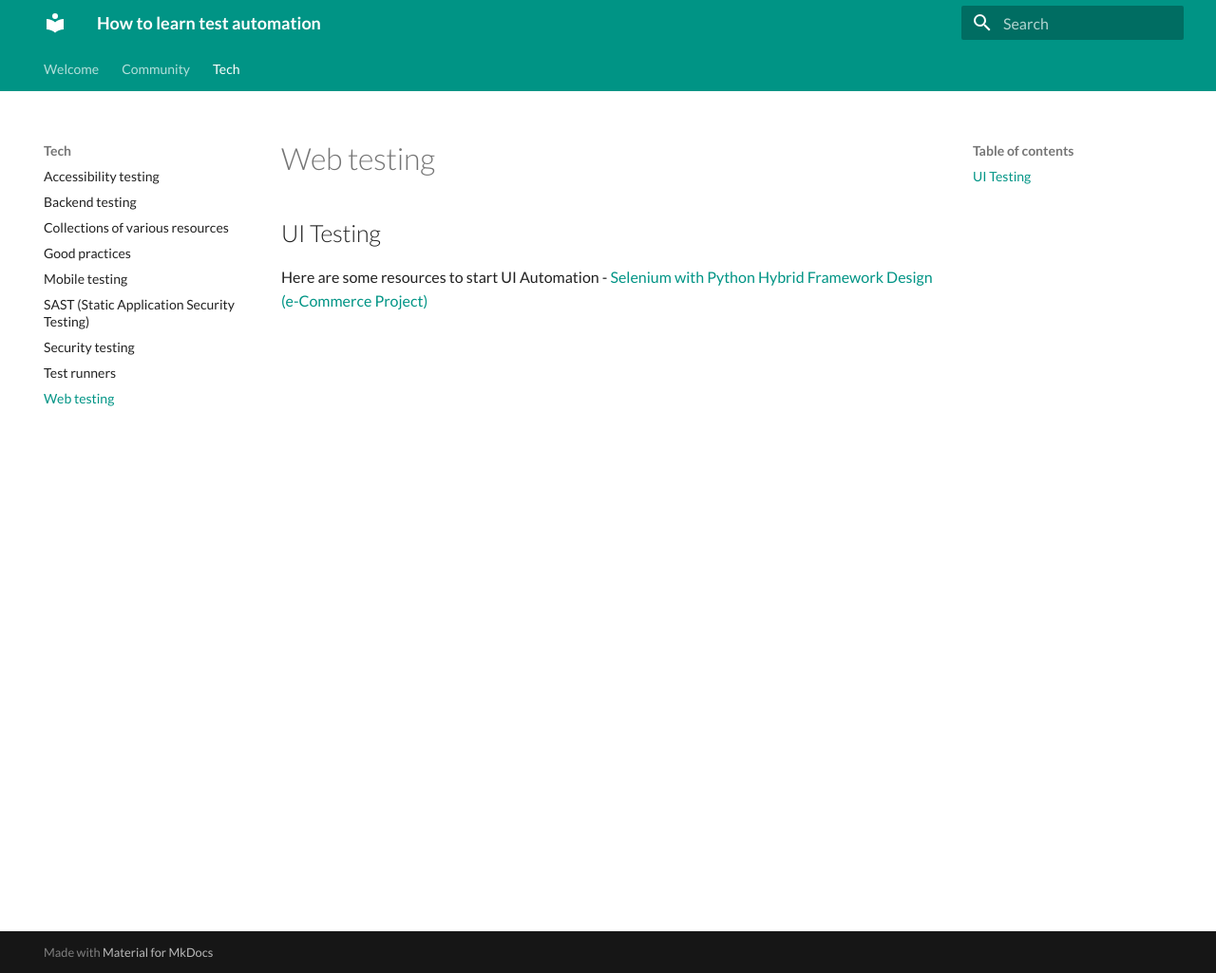
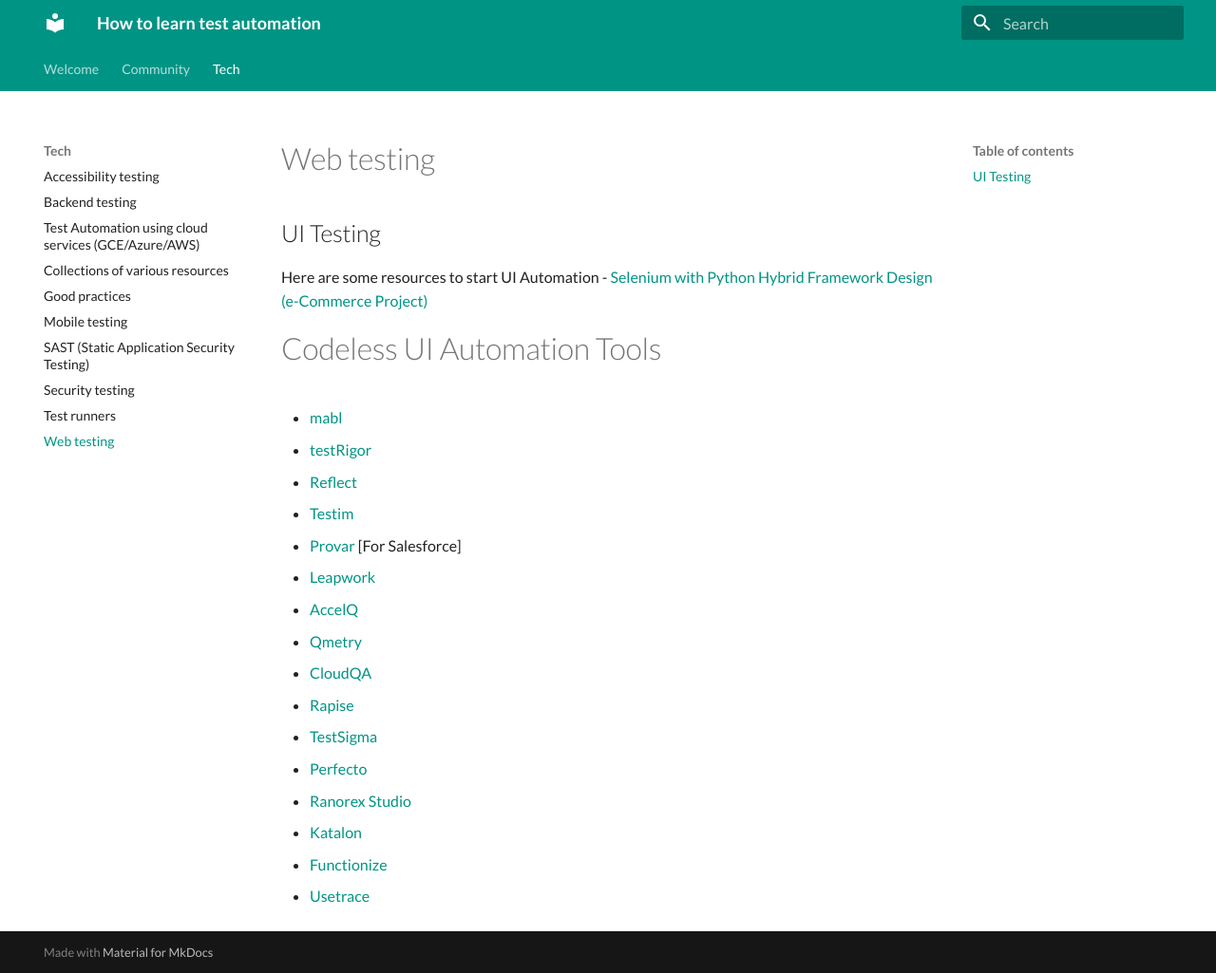
Before and after one commit to automationhacks/how-to-learn-test-automation, an MkDocs documentation site: the page built from docs/tech/web.md, in a window 1280 px wide and 1025 px high. Shown: the whole window at 95% size. Built offline with MkDocs 1.6.1 and Material for MkDocs 9.7.7, drawn with Linux system fonts in a browser that asks for light colours.

Commit message:
Collections of resources related to various topics at one place.

```diff
--- a/docs/tech/web.md
+++ b/docs/tech/web.md
@@ -4,3 +4,23 @@
 
 Here are some resources to start UI Automation
 - [Selenium with Python Hybrid Framework Design (e-Commerce Project)](https://www.youtube.com/playlist?list=PLUDwpEzHYYLt2RzOb-_eafLAP0VSoyJhf)
+
+
+# Codeless UI Automation Tools
+
+- [mabl](https://www.mabl.com/)
+- [testRigor](https://testrigor.com/)
+- [Reflect](https://reflect.run/)
+- [Testim](https://www.testim.io/)
+- [Provar](https://www.provartesting.com/) [For Salesforce]
+- [Leapwork](https://www.leapwork.com/)
+- [AccelQ](https://www.accelq.com/)
+- [Qmetry](https://www.qmetry.com/)
+- [CloudQA](https://cloudqa.io/)
+- [Rapise](https://www.inflectra.com/Rapise/)
+- [TestSigma](https://testsigma.com/)
+- [Perfecto](https://www.perfecto.io/products/scriptless)
+- [Ranorex Studio](https://www.ranorex.com/)
+- [Katalon](https://www.katalon.com/)
+- [Functionize](https://www.functionize.com/)
+- [Usetrace](https://usetrace.com/)
```
Also changed, not shown: docs/community/articles.md (added, +6 -0 lines), docs/tech/cloud.md (added, +6 -0 lines).
